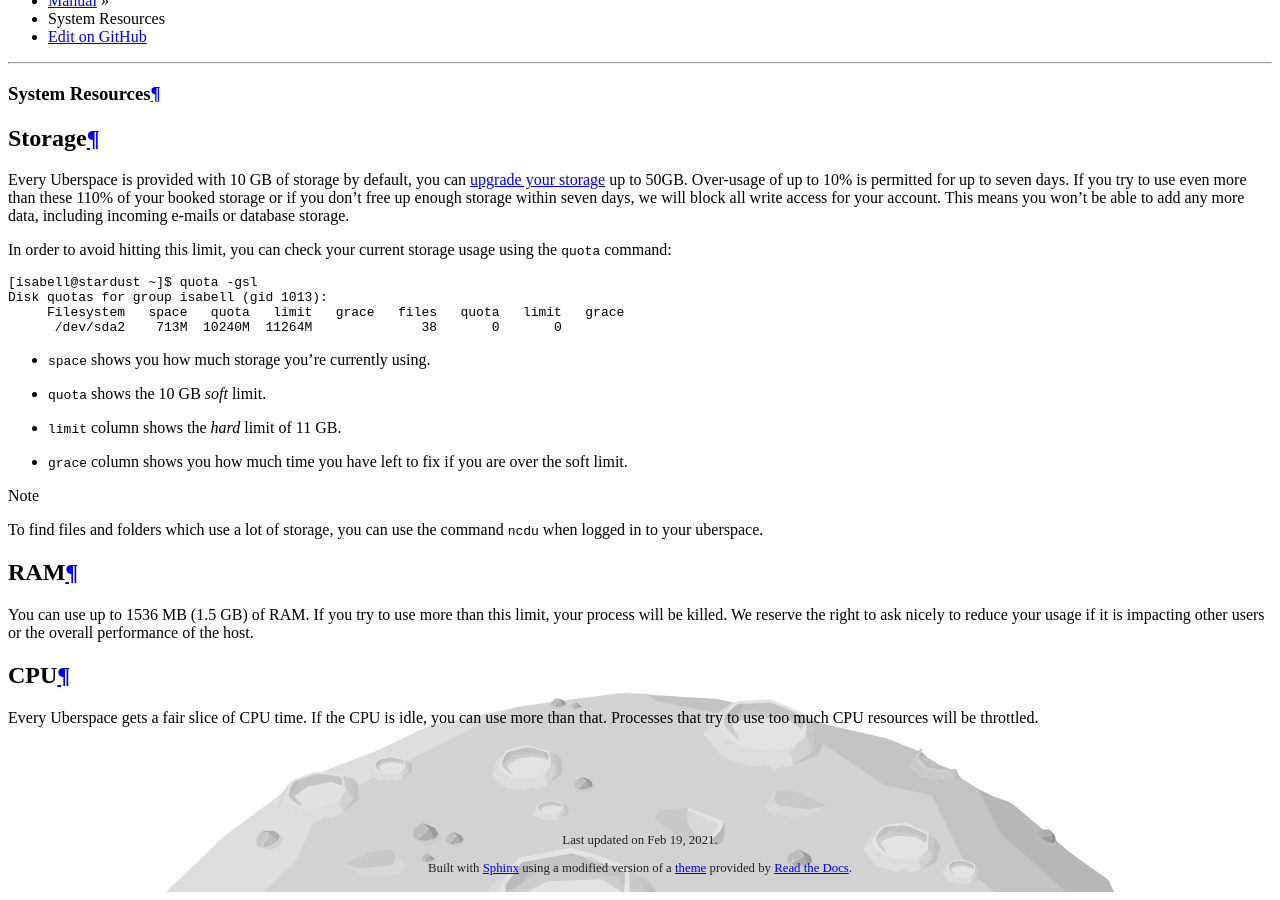
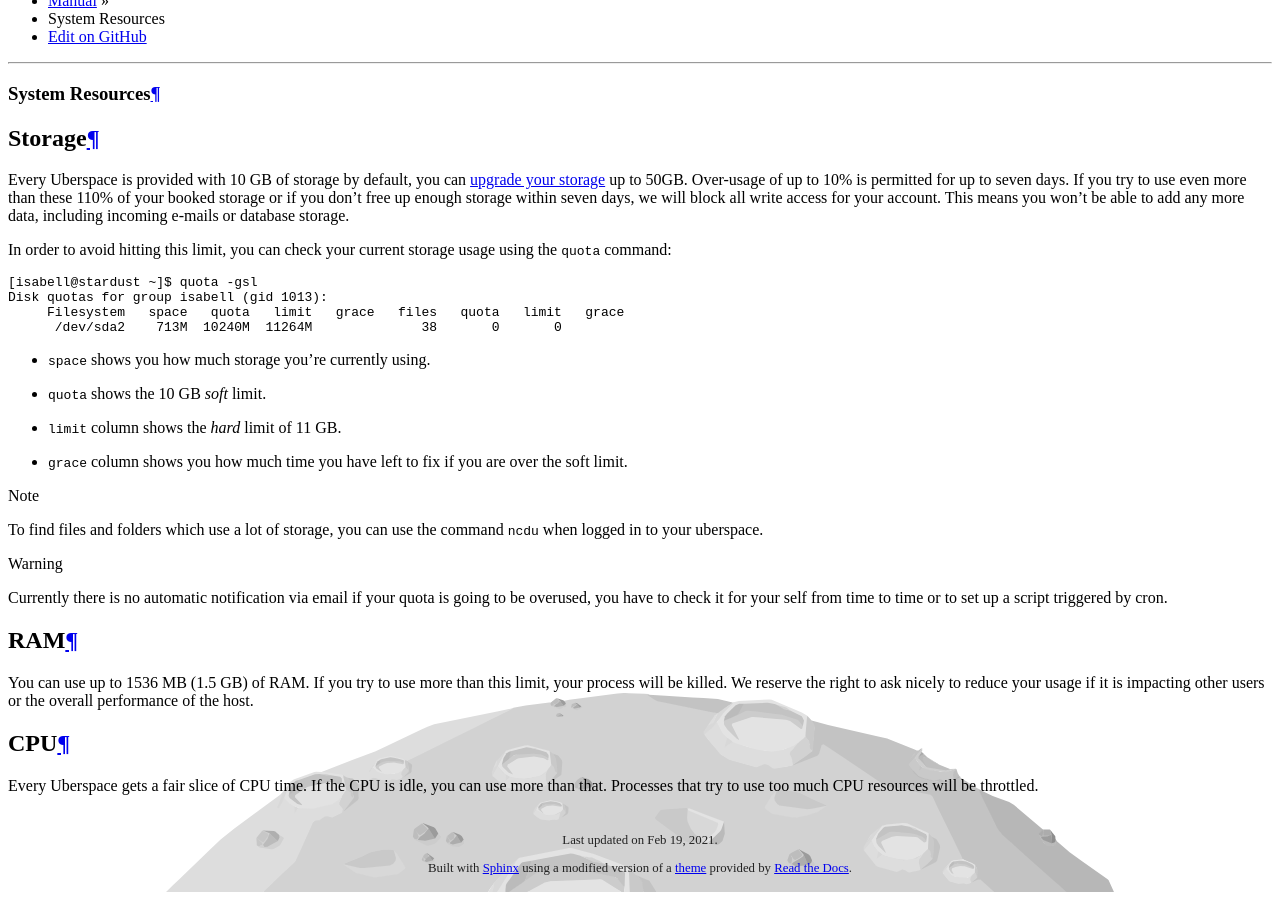
Before and after one commit to Uberspace/manual, a Sphinx documentation site: the page built from source/basics-resources.rst, in a window 1280 px wide and 900 px high, scrolled down 1817 px. Built offline with Sphinx 7.4.7 and the Read the Docs theme 2.0.0, drawn with Linux system fonts in a browser that asks for light colours.

Commit message:
add warning for no quota notification

```diff
--- a/source/basics-resources.rst
+++ b/source/basics-resources.rst
@@ -28,6 +28,8 @@ In order to avoid hitting this limit, you can check your current storage usage u
 
 .. note:: To find files and folders which use a lot of storage, you can use the command ``ncdu`` when logged in to your uberspace.
 
+.. warning:: Currently there is no automatic notification via email if your quota is going to be overused, you have to check it for your self from time to time or to set up a script triggered by cron.
+
 .. _ram:
 
 RAM
```
